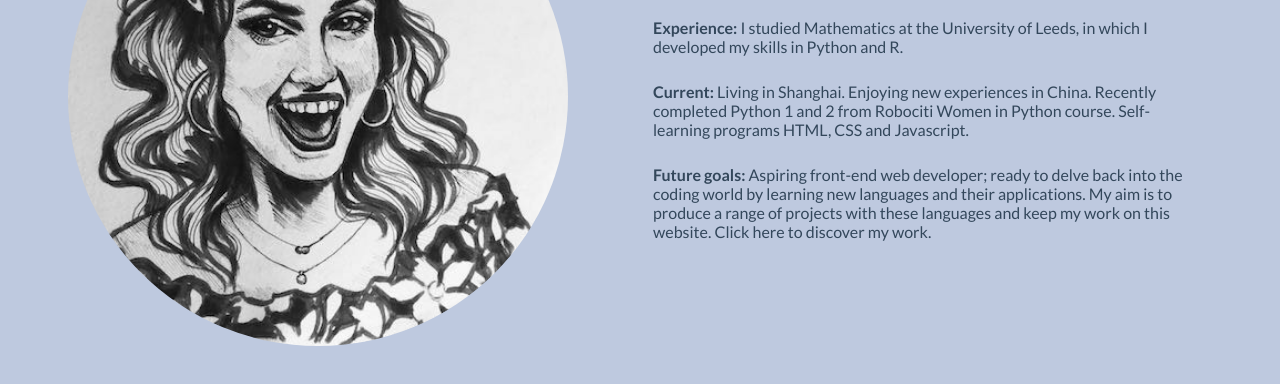
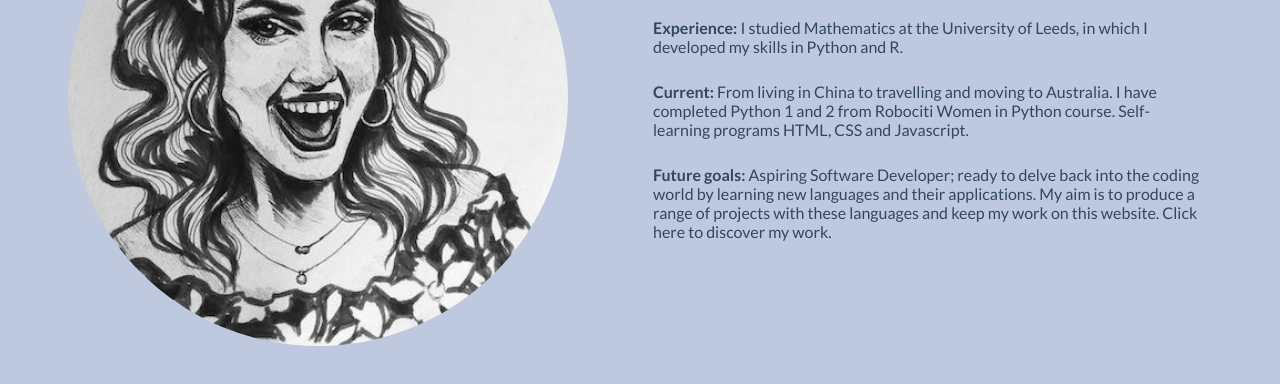
Before and after one commit to nicolerutherford/myblog, a plain HTML site: page index.html in a window 1280 px wide. Shown: the part 334-718 px from the top of the page. Drawn offline with Linux system fonts and the light colour scheme.

Commit message:
Update index.html

```diff
--- a/index.html
+++ b/index.html
@@ -116,8 +116,8 @@ nav  {border-bottom: 2px solid #F8FAFC;}
             <p> <strong>Loves:</strong> To learn, bike, dance, adventure, calligraphy, and listen to the Reciepts podcast.
                 </p>
                 <p><strong>Experience:</strong> I studied Mathematics at the University of Leeds, in which I developed my skills in Python and R. </p>
-                <p><strong>Current:</strong> Living in Shanghai. Enjoying new experiences in China. Recently completed Python 1 and 2 from Robociti Women in Python course. Self-learning programs HTML, CSS and Javascript. </p>
-                <p><strong>Future goals:</strong> Aspiring front-end web developer; ready to delve back into the coding world by learning new languages and their applications.
+                <p><strong>Current:</strong> From living in China to travelling and moving to Australia. I have completed Python 1 and 2 from Robociti Women in Python course. Self-learning programs HTML, CSS and Javascript. </p>
+                <p><strong>Future goals:</strong> Aspiring Software Developer; ready to delve back into the coding world by learning new languages and their applications.
                 My aim is to produce a range of projects with these languages and keep my work on this website. Click here to discover my work.</p>
         </div>
 
```
